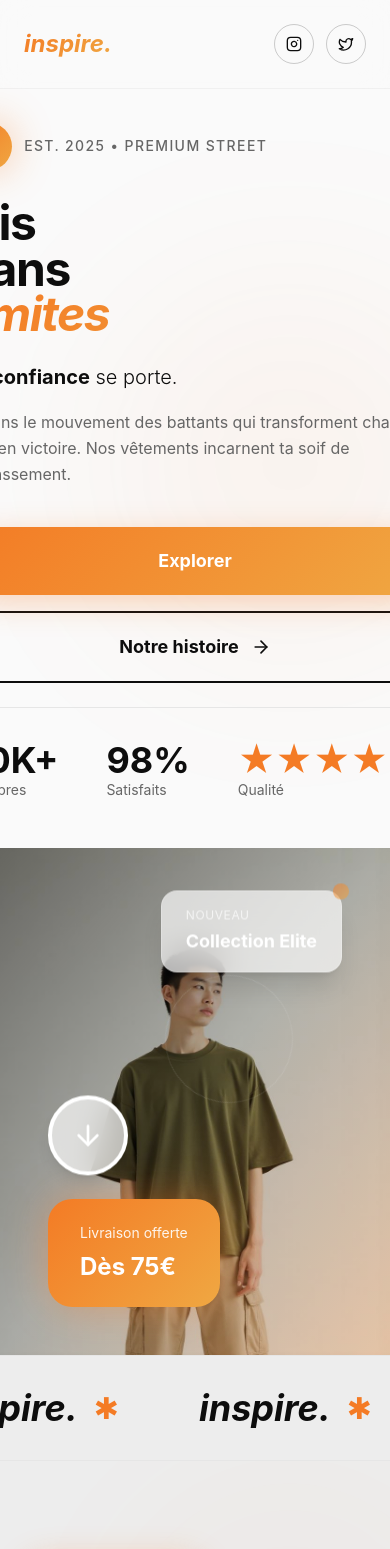
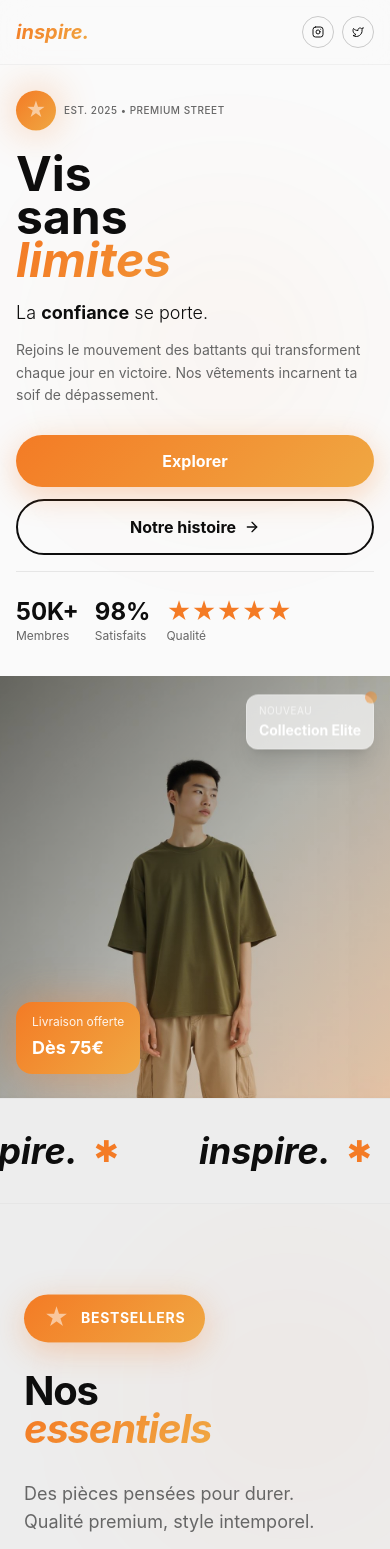
Before and after one commit to Adivra01/kayna, a React (Vite) app: page / in a window 390 px wide. Shown: the top 1549 px of the page. Built offline with nearby package versions, Linux system fonts and the light colour scheme; the HTML template or start-up script is replaced by a standard one.

Commit message:
Fix: Improve mobile responsiveness of hero section
Adjusted text sizes, paddings, and margins in the Hero component to prevent content overflow on smaller screens. Ensured that the structure remains consistent while maintaining full responsiveness.

```diff
--- a/src/components/Hero.tsx
+++ b/src/components/Hero.tsx
@@ -49,9 +49,9 @@ const Hero = () => {
   return (
     <section ref={heroRef} className="relative min-h-screen overflow-hidden bg-background">
       {/* Header */}
-      <header className="fixed top-0 left-0 right-0 z-50 px-6 lg:px-12 py-6 flex items-center justify-between glass-effect border-b border-border/50">
-        <div className="flex items-center gap-8">
-          <h1 className="text-2xl font-bold italic gradient-text">inspire.</h1>
+      <header className="fixed top-0 left-0 right-0 z-50 px-4 sm:px-6 lg:px-12 py-4 sm:py-6 flex items-center justify-between glass-effect border-b border-border/50">
+        <div className="flex items-center gap-4 sm:gap-8">
+          <h1 className="text-xl sm:text-2xl font-bold italic gradient-text">inspire.</h1>
           <nav className="hidden lg:flex items-center gap-6 text-sm">
             <a href="#" className="relative hover:text-accent transition-colors group">
               Shop
@@ -68,76 +68,76 @@ const Hero = () => {
           </nav>
         </div>
 
-        <div className="flex items-center gap-4">
+        <div className="flex items-center gap-2 sm:gap-4">
           <button className="hidden lg:block text-sm hover:text-accent transition-colors">Search</button>
-          <div className="flex gap-3">
-            <a href="#" className="w-10 h-10 rounded-full border border-foreground/20 flex items-center justify-center hover:bg-accent hover:text-white hover:border-accent hover:shadow-accent transition-all hover:scale-110">
-              <Instagram className="w-4 h-4" />
+          <div className="flex gap-2 sm:gap-3">
+            <a href="#" className="w-8 h-8 sm:w-10 sm:h-10 rounded-full border border-foreground/20 flex items-center justify-center hover:bg-accent hover:text-white hover:border-accent hover:shadow-accent transition-all hover:scale-110">
+              <Instagram className="w-3 h-3 sm:w-4 sm:h-4" />
             </a>
-            <a href="#" className="w-10 h-10 rounded-full border border-foreground/20 flex items-center justify-center hover:bg-accent hover:text-white hover:border-accent hover:shadow-accent transition-all hover:scale-110">
-              <Twitter className="w-4 h-4" />
+            <a href="#" className="w-8 h-8 sm:w-10 sm:h-10 rounded-full border border-foreground/20 flex items-center justify-center hover:bg-accent hover:text-white hover:border-accent hover:shadow-accent transition-all hover:scale-110">
+              <Twitter className="w-3 h-3 sm:w-4 sm:h-4" />
             </a>
           </div>
         </div>
       </header>
 
       {/* Main Content - Full Width Split */}
-      <div className="min-h-screen flex flex-col lg:flex-row pt-20">
+      <div className="min-h-screen flex flex-col lg:flex-row pt-16 sm:pt-20">
         {/* Left Side - Content */}
-        <div className="lg:w-1/2 flex items-center justify-center px-6 lg:px-16 py-12 lg:py-0 relative">
+        <div className="lg:w-1/2 flex items-center justify-center px-4 sm:px-6 lg:px-16 py-8 sm:py-12 lg:py-0 relative">
           {/* Ambient glow effect */}
-          <div className="absolute top-1/4 left-1/4 w-96 h-96 bg-accent/10 rounded-full blur-[100px] animate-pulse"></div>
+          <div className="absolute top-1/4 left-1/4 w-64 sm:w-96 h-64 sm:h-96 bg-accent/10 rounded-full blur-[100px] animate-pulse"></div>
 
-          <div className="max-w-2xl relative z-10">
-            <div ref={headingRef} className="space-y-6 lg:space-y-8">
-              <div className="flex items-center gap-3 animate-float">
-                <div className="w-12 h-12 rounded-full gradient-accent flex items-center justify-center shadow-glow">
-                  <span className="text-white text-2xl font-bold animate-glow">★</span>
+          <div className="max-w-2xl relative z-10 w-full">
+            <div ref={headingRef} className="space-y-4 sm:space-y-6 lg:space-y-8">
+              <div className="flex items-center gap-2 sm:gap-3 animate-float">
+                <div className="w-10 h-10 sm:w-12 sm:h-12 rounded-full gradient-accent flex items-center justify-center shadow-glow">
+                  <span className="text-white text-xl sm:text-2xl font-bold animate-glow">★</span>
                 </div>
-                <div className="text-sm uppercase tracking-widest text-muted-foreground font-medium">
+                <div className="text-[10px] sm:text-xs lg:text-sm uppercase tracking-wider sm:tracking-widest text-muted-foreground font-medium">
                   Est. 2025 • Premium Street
                 </div>
               </div>
 
-              <h2 className="text-display font-bold leading-[0.9]">
+              <h2 className="text-[3rem] sm:text-[4rem] md:text-[5rem] lg:text-[6rem] xl:text-[7rem] 2xl:text-[8rem] font-bold leading-[0.9]">
                 Vis
                 <span className="block">sans</span>
                 <span className="block italic gradient-text">limites</span>
               </h2>
 
-              <div className="space-y-4">
-                <p className="text-xl lg:text-3xl font-light leading-relaxed">
+              <div className="space-y-3 sm:space-y-4">
+                <p className="text-lg sm:text-xl lg:text-2xl xl:text-3xl font-light leading-relaxed">
                   La <span className="font-bold">confiance</span> se porte.
                 </p>
-                <p className="text-base lg:text-lg text-muted-foreground max-w-lg leading-relaxed">
+                <p className="text-sm sm:text-base lg:text-lg text-muted-foreground max-w-lg leading-relaxed">
                   Rejoins le mouvement des battants qui transforment chaque jour en victoire.
                   Nos vêtements incarnent ta soif de dépassement.
                 </p>
               </div>
 
-              <div className="flex flex-col sm:flex-row gap-4 pt-4">
-                <button className="group relative px-10 py-5 gradient-accent text-white rounded-full font-bold text-lg overflow-hidden shadow-accent hover:shadow-glow transition-all hover:scale-105">
+              <div className="flex flex-col sm:flex-row gap-3 sm:gap-4 pt-3 sm:pt-4">
+                <button className="group relative px-6 sm:px-8 lg:px-10 py-3.5 sm:py-4 lg:py-5 gradient-accent text-white rounded-full font-bold text-base sm:text-lg overflow-hidden shadow-accent hover:shadow-glow transition-all hover:scale-105">
                   <span className="relative z-10">Explorer</span>
                   <div className="absolute inset-0 bg-white/20 translate-y-full group-hover:translate-y-0 transition-transform"></div>
                 </button>
-                <a href="/about" className="px-10 py-5 border-2 border-foreground rounded-full font-bold text-lg hover:bg-foreground hover:text-background transition-all flex items-center justify-center gap-3 group hover:shadow-lg hover:scale-105">
+                <a href="/about" className="px-6 sm:px-8 lg:px-10 py-3.5 sm:py-4 lg:py-5 border-2 border-foreground rounded-full font-bold text-base sm:text-lg hover:bg-foreground hover:text-background transition-all flex items-center justify-center gap-2 sm:gap-3 group hover:shadow-lg hover:scale-105">
                   <span>Notre histoire</span>
-                  <ArrowDown className="w-5 h-5 rotate-[-90deg] group-hover:translate-x-1 transition-transform" />
+                  <ArrowDown className="w-4 h-4 sm:w-5 sm:h-5 rotate-[-90deg] group-hover:translate-x-1 transition-transform" />
                 </a>
               </div>
 
-              <div className="flex items-center gap-12 pt-8 border-t border-border">
-                <div>
-                  <div className="text-4xl font-bold">50K+</div>
-                  <div className="text-sm text-muted-foreground">Membres</div>
+              <div className="flex items-center gap-4 sm:gap-8 lg:gap-12 pt-6 sm:pt-8 border-t border-border overflow-x-auto">
+                <div className="flex-shrink-0">
+                  <div className="text-2xl sm:text-3xl lg:text-4xl font-bold">50K+</div>
+                  <div className="text-xs sm:text-sm text-muted-foreground whitespace-nowrap">Membres</div>
                 </div>
-                <div>
-                  <div className="text-4xl font-bold">98%</div>
-                  <div className="text-sm text-muted-foreground">Satisfaits</div>
+                <div className="flex-shrink-0">
+                  <div className="text-2xl sm:text-3xl lg:text-4xl font-bold">98%</div>
+                  <div className="text-xs sm:text-sm text-muted-foreground whitespace-nowrap">Satisfaits</div>
                 </div>
-                <div>
-                  <div className="text-4xl font-bold text-accent">★★★★★</div>
-                  <div className="text-sm text-muted-foreground">Qualité</div>
+                <div className="flex-shrink-0">
+                  <div className="text-2xl sm:text-3xl lg:text-4xl font-bold text-accent">★★★★★</div>
+                  <div className="text-xs sm:text-sm text-muted-foreground whitespace-nowrap">Qualité</div>
                 </div>
               </div>
             </div>
@@ -145,7 +145,7 @@ const Hero = () => {
         </div>
 
         {/* Right Side - Image */}
-        <div ref={imageRef} className="lg:w-1/2 relative min-h-[60vh] lg:min-h-screen">
+        <div ref={imageRef} className="lg:w-1/2 relative min-h-[50vh] sm:min-h-[60vh] lg:min-h-screen">
             <div className="absolute inset-0">
             <img
               src={heroImage}
@@ -155,26 +155,26 @@ const Hero = () => {
             <div className="absolute inset-0 bg-gradient-to-br from-black/50 via-black/20 to-accent/30" />
 
             {/* Floating Elements with enhanced design */}
-            <div className="absolute top-12 right-12 glass-effect border border-white/20 px-6 py-4 rounded-2xl shadow-xl animate-float">
-              <div className="text-xs text-white/70 mb-1 uppercase tracking-wider">Nouveau</div>
-              <div className="text-lg font-bold text-white">Collection Elite</div>
-              <div className="absolute -top-2 -right-2 w-4 h-4 rounded-full gradient-accent animate-glow"></div>
+            <div className="absolute top-6 sm:top-12 right-4 sm:right-12 glass-effect border border-white/20 px-3 sm:px-6 py-2 sm:py-4 rounded-xl sm:rounded-2xl shadow-xl animate-float">
+              <div className="text-[10px] sm:text-xs text-white/70 mb-0.5 sm:mb-1 uppercase tracking-wider">Nouveau</div>
+              <div className="text-sm sm:text-lg font-bold text-white">Collection Elite</div>
+              <div className="absolute -top-1 sm:-top-2 -right-1 sm:-right-2 w-3 h-3 sm:w-4 sm:h-4 rounded-full gradient-accent animate-glow"></div>
             </div>
 
-            <div className="absolute bottom-12 left-12 gradient-accent text-white px-8 py-6 rounded-3xl shadow-glow hover:scale-105 transition-all cursor-pointer group">
-              <div className="text-sm mb-2 opacity-90">Livraison offerte</div>
-              <div className="text-2xl font-bold">Dès 75€</div>
-              <div className="absolute inset-0 bg-white/20 rounded-3xl opacity-0 group-hover:opacity-100 transition-opacity"></div>
+            <div className="absolute bottom-6 sm:bottom-12 left-4 sm:left-12 gradient-accent text-white px-4 sm:px-8 py-3 sm:py-6 rounded-2xl sm:rounded-3xl shadow-glow hover:scale-105 transition-all cursor-pointer group">
+              <div className="text-xs sm:text-sm mb-1 sm:mb-2 opacity-90">Livraison offerte</div>
+              <div className="text-lg sm:text-2xl font-bold">Dès 75€</div>
+              <div className="absolute inset-0 bg-white/20 rounded-2xl sm:rounded-3xl opacity-0 group-hover:opacity-100 transition-opacity"></div>
             </div>
 
-            <div className="absolute top-1/2 left-12 -translate-y-1/2 animate-float">
-              <div className="w-20 h-20 rounded-full border-4 border-white flex items-center justify-center glass-effect cursor-pointer hover:scale-110 transition-all group shadow-lg hover:shadow-glow">
-                <ArrowDown className="w-8 h-8 text-white group-hover:animate-bounce" />
+            <div className="hidden sm:block absolute top-1/2 left-6 lg:left-12 -translate-y-1/2 animate-float">
+              <div className="w-16 lg:w-20 h-16 lg:h-20 rounded-full border-2 lg:border-4 border-white flex items-center justify-center glass-effect cursor-pointer hover:scale-110 transition-all group shadow-lg hover:shadow-glow">
+                <ArrowDown className="w-6 lg:w-8 h-6 lg:h-8 text-white group-hover:animate-bounce" />
               </div>
             </div>
 
             {/* Decorative rotating element */}
-            <div className="absolute top-1/4 right-1/4 w-32 h-32 border border-white/10 rounded-full animate-rotate-slow"></div>
+            <div className="hidden sm:block absolute top-1/4 right-1/4 w-24 sm:w-32 h-24 sm:h-32 border border-white/10 rounded-full animate-rotate-slow"></div>
           </div>
         </div>
       </div>
--- a/src/index.css
+++ b/src/index.css
@@ -147,7 +147,7 @@ All colors MUST be HSL.
 
 @layer utilities {
   .text-display {
-    font-size: clamp(3rem, 8vw, 8rem);
+    font-size: clamp(2.5rem, 8vw, 8rem);
     line-height: 0.95;
     letter-spacing: -0.03em;
   }
```
